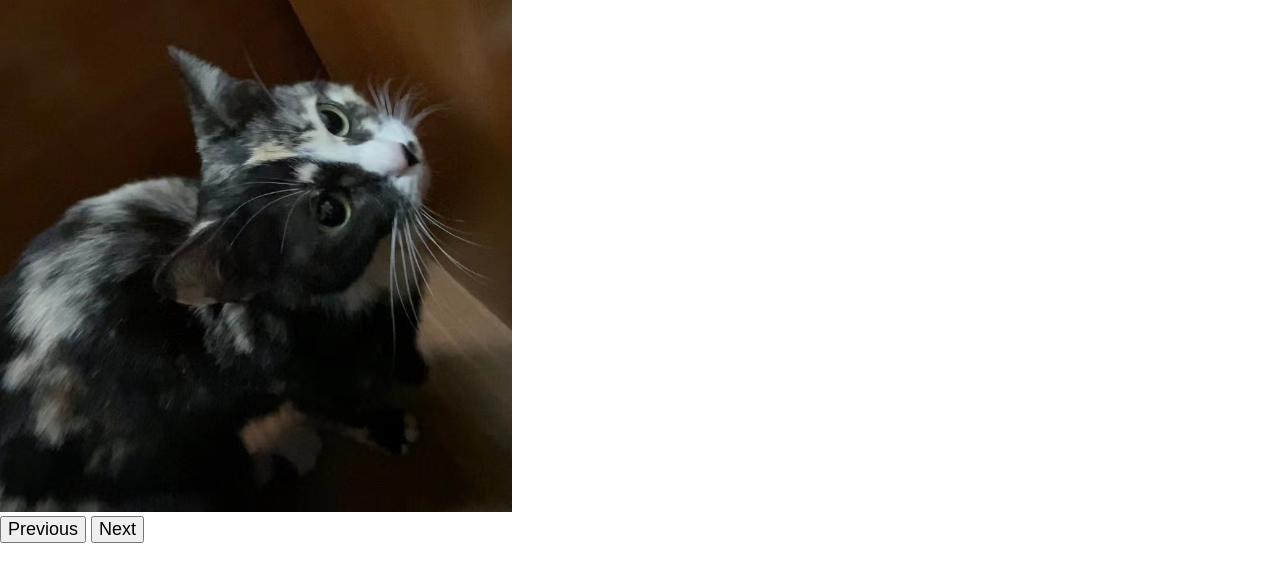
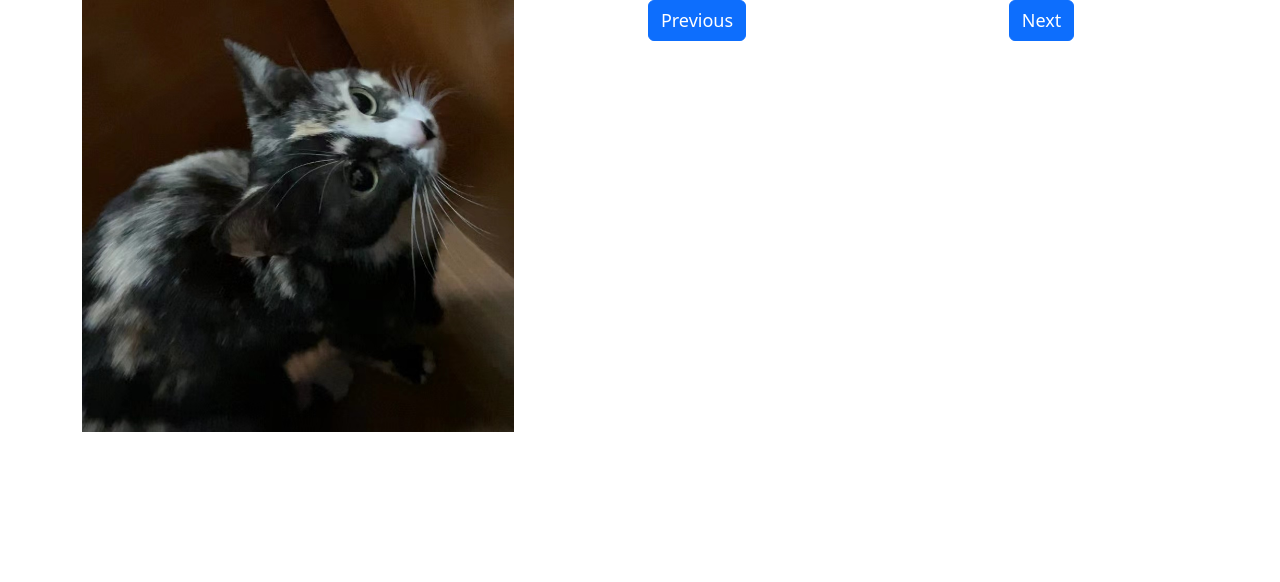
Before and after one commit to LufengChen233/cisc275app, a React (Create React App) app: page / in a window 1280 px wide. Shown: the top 582 px of the page. Built offline with nearby package versions, Linux system fonts and the light colour scheme.

Commit message:
Adding a little bit css

```diff
--- a/src/App.js
+++ b/src/App.js
@@ -1,15 +1,19 @@
+import 'bootstrap/dist/css/bootstrap.min.css';
+import './App.css';
 import QingQing from '../src/My cat/QingQing.png';
 import q1 from '../src/My cat/q1.jpg';
 import q2 from '../src/My cat/q2.jpg';
 import q3 from '../src/My cat/q3.jpg';
 import q4 from '../src/My cat/q4.jpg';
 import React, { useState } from 'react';
-
+import { Button } from 'react-bootstrap';
+import { Container,Row,Col } from 'react-bootstrap';
 
 
 function App() {
 
   const [index,setIndex] = useState(0);
+
   const [pic] = useState([q1, q2, q3, q4, QingQing]);
 
   const onClickNext= () => {
@@ -37,11 +41,13 @@ function App() {
     }
 
       return (
-          <div>
+          <Container className="App">
+            <Row>
               <img src={pic[index]} style={{"maxHeight":"40%","maxWidth":"40%"}} alt="My cat" /> <br/>
-            <button style={{"fontSize":"18px"}} onClick={onClickPrevious}> Previous </button>
-            <button style={{"margin-left":"5px", "fontSize":"18px"}} onClick={onClickNext}> Next </button>
-          </div>
+              <Col><Button style={{"fontSize":"18px"}} onClick={onClickPrevious}> Previous </Button></Col>
+              <Col><Button style={{"margin-left":"5px", "fontSize":"18px"}} onClick={onClickNext}> Next </Button></Col>
+            </Row>
+          </Container>
         );
 }
 
```
Lines whose indentation alone changed are shown as unchanged.
